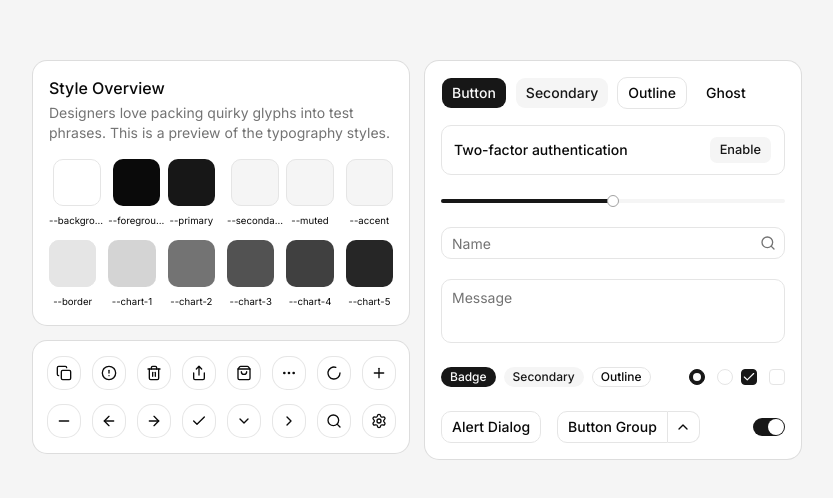
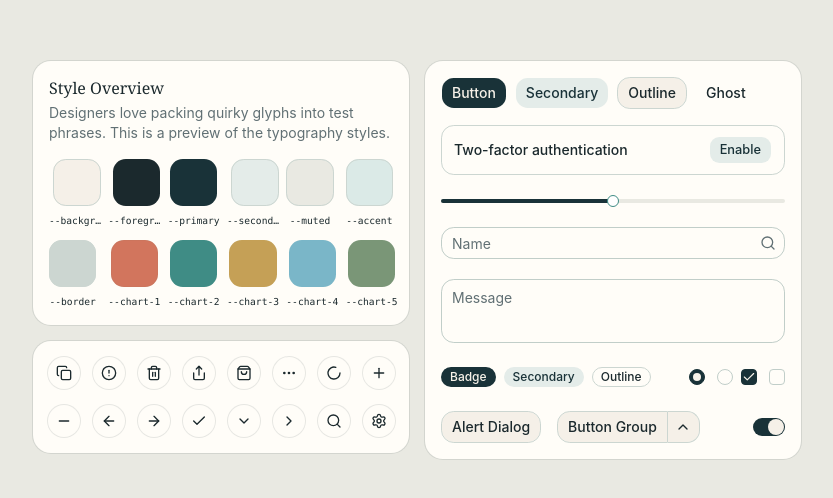
Before and after one commit to princeprog/city-of-habits, a Next.js app: page / in a window 1280 px wide. Shown: the part 140-638 px from the top of the page, without its empty margins (223-1056 px from the left). Built offline with nearby package versions, Linux system fonts and the light colour scheme.

Commit message:
style: establish paper and night city themes

```diff
--- a/src/app/globals.css
+++ b/src/app/globals.css
@@ -6,7 +6,7 @@
 
 @theme inline {
   --font-sans: var(--font-sans);
---font-heading: var(--font-sans);
+  --font-heading: var(--font-serif);
   --font-mono: var(--font-mono);
   --font-serif: var(--font-serif);
   --color-background: var(--background);
@@ -24,7 +24,6 @@
   --color-accent: var(--accent);
   --color-accent-foreground: var(--accent-foreground);
   --color-destructive: var(--destructive);
---color-destructive-foreground: var(--destructive-foreground);
   --color-border: var(--border);
   --color-input: var(--input);
   --color-ring: var(--ring);
@@ -51,79 +50,145 @@
 }
 
 :root {
-  --background: oklch(1 0 0);
---foreground: oklch(0.145 0 0);
---card: oklch(1 0 0);
---card-foreground: oklch(0.145 0 0);
---popover: oklch(1 0 0);
---popover-foreground: oklch(0.145 0 0);
---primary: oklch(0.205 0 0);
---primary-foreground: oklch(0.985 0 0);
---secondary: oklch(0.97 0 0);
---secondary-foreground: oklch(0.205 0 0);
---muted: oklch(0.97 0 0);
---muted-foreground: oklch(0.556 0 0);
---accent: oklch(0.97 0 0);
---accent-foreground: oklch(0.205 0 0);
---destructive: oklch(0.577 0.245 27.325);
---border: oklch(0.922 0 0);
---input: oklch(0.922 0 0);
---ring: oklch(0.708 0 0);
---chart-1: oklch(0.87 0 0);
---chart-2: oklch(0.556 0 0);
---chart-3: oklch(0.439 0 0);
---chart-4: oklch(0.371 0 0);
---chart-5: oklch(0.269 0 0);
---radius: 0.625rem;
---sidebar: oklch(0.985 0 0);
---sidebar-foreground: oklch(0.145 0 0);
---sidebar-primary: oklch(0.205 0 0);
---sidebar-primary-foreground: oklch(0.985 0 0);
---sidebar-accent: oklch(0.97 0 0);
---sidebar-accent-foreground: oklch(0.205 0 0);
---sidebar-border: oklch(0.922 0 0);
---sidebar-ring: oklch(0.708 0 0);
+  --font-sans: Inter, ui-sans-serif, system-ui, sans-serif;
+  --font-serif: Georgia, "Times New Roman", serif;
+  --font-mono: "SFMono-Regular", Consolas, "Liberation Mono", monospace;
+  --background: #f5f0e8;
+  --foreground: #1b292d;
+  --card: #fffdf8;
+  --card-foreground: #1b292d;
+  --popover: #fffdf8;
+  --popover-foreground: #1b292d;
+  --primary: #193238;
+  --primary-foreground: #f7f2e9;
+  --secondary: #e4ece9;
+  --secondary-foreground: #193238;
+  --muted: #e9e9e2;
+  --muted-foreground: #617074;
+  --accent: #dbeae7;
+  --accent-foreground: #193238;
+  --destructive: #b95849;
+  --border: #ccd6d1;
+  --input: #c1cec9;
+  --ring: #3f8c85;
+  --chart-1: #d2755d;
+  --chart-2: #3f8c85;
+  --chart-3: #c5a056;
+  --chart-4: #7ab6c8;
+  --chart-5: #7a9677;
+  --radius: 0.8rem;
+  --sidebar: #ebeae2;
+  --sidebar-foreground: #1b292d;
+  --sidebar-primary: #193238;
+  --sidebar-primary-foreground: #f7f2e9;
+  --sidebar-accent: #dbeae7;
+  --sidebar-accent-foreground: #193238;
+  --sidebar-border: #ccd6d1;
+  --sidebar-ring: #3f8c85;
+  --district-body: #7a9677;
+  --district-mind: #7ab6c8;
+  --district-creative: #d2755d;
+  --district-connection: #3f8c85;
+  --district-work: #5d78b1;
+  --district-recovery: #c5a056;
+  --city-coral: #d2755d;
+  --city-teal: #3f8c85;
+  --city-gold: #c5a056;
+  --city-sky: #7ab6c8;
+  --city-moss: #7a9677;
+  --city-blue: #5d78b1;
+  --map-grid: rgba(25, 50, 56, 0.08);
+  --map-road: rgba(25, 50, 56, 0.18);
+  --map-water: rgba(122, 182, 200, 0.22);
 }
 
 .dark {
-  --background: oklch(0.145 0 0);
---foreground: oklch(0.985 0 0);
---card: oklch(0.205 0 0);
---card-foreground: oklch(0.985 0 0);
---popover: oklch(0.205 0 0);
---popover-foreground: oklch(0.985 0 0);
---primary: oklch(0.922 0 0);
---primary-foreground: oklch(0.205 0 0);
---secondary: oklch(0.269 0 0);
---secondary-foreground: oklch(0.985 0 0);
---muted: oklch(0.269 0 0);
---muted-foreground: oklch(0.708 0 0);
---accent: oklch(0.269 0 0);
---accent-foreground: oklch(0.985 0 0);
---destructive: oklch(0.704 0.191 22.216);
---border: oklch(1 0 0 / 10%);
---input: oklch(1 0 0 / 15%);
---ring: oklch(0.556 0 0);
---chart-1: oklch(0.87 0 0);
---chart-2: oklch(0.556 0 0);
---chart-3: oklch(0.439 0 0);
---chart-4: oklch(0.371 0 0);
---chart-5: oklch(0.269 0 0);
---sidebar: oklch(0.205 0 0);
---sidebar-foreground: oklch(0.985 0 0);
---sidebar-primary: oklch(0.488 0.243 264.376);
---sidebar-primary-foreground: oklch(0.985 0 0);
---sidebar-accent: oklch(0.269 0 0);
---sidebar-accent-foreground: oklch(0.985 0 0);
---sidebar-border: oklch(1 0 0 / 10%);
---sidebar-ring: oklch(0.556 0 0);
+  --background: #0e2025;
+  --foreground: #f7f2e9;
+  --card: #142d32;
+  --card-foreground: #f7f2e9;
+  --popover: #142d32;
+  --popover-foreground: #f7f2e9;
+  --primary: #e7c98b;
+  --primary-foreground: #193238;
+  --secondary: #1c3a40;
+  --secondary-foreground: #f7f2e9;
+  --muted: #193238;
+  --muted-foreground: #aab9b7;
+  --accent: #24474a;
+  --accent-foreground: #f7f2e9;
+  --destructive: #e08370;
+  --border: rgba(247, 242, 233, 0.16);
+  --input: rgba(247, 242, 233, 0.22);
+  --ring: #78bcb4;
+  --chart-1: #e08370;
+  --chart-2: #78bcb4;
+  --chart-3: #e7c98b;
+  --chart-4: #83bfd2;
+  --chart-5: #9ab58d;
+  --sidebar: #11272c;
+  --sidebar-foreground: #f7f2e9;
+  --sidebar-primary: #e7c98b;
+  --sidebar-primary-foreground: #193238;
+  --sidebar-accent: #1c3a40;
+  --sidebar-accent-foreground: #f7f2e9;
+  --sidebar-border: rgba(247, 242, 233, 0.16);
+  --sidebar-ring: #78bcb4;
+  --city-coral: #e08370;
+  --city-teal: #78bcb4;
+  --city-gold: #e7c98b;
+  --city-sky: #83bfd2;
+  --city-moss: #9ab58d;
+  --city-blue: #829bd0;
+  --map-grid: rgba(247, 242, 233, 0.08);
+  --map-road: rgba(247, 242, 233, 0.2);
+  --map-water: rgba(120, 188, 180, 0.2);
 }
 
 @layer base {
   * {
     @apply border-border outline-ring/50;
   }
+
+  html {
+    scroll-behavior: smooth;
+  }
+
   body {
-  @apply bg-background text-foreground;
+    @apply min-h-screen bg-background text-foreground antialiased;
+    font-family: var(--font-sans);
+  }
+
+  ::selection {
+    background: var(--accent);
+    color: var(--accent-foreground);
   }
 }
+
+@layer utilities {
+  .font-editorial {
+    font-family: var(--font-serif);
+  }
+
+  .font-label {
+    font-family: var(--font-mono);
+    letter-spacing: 0.12em;
+    text-transform: uppercase;
+  }
+
+  .paper-grain {
+    background-image: radial-gradient(var(--map-grid) 0.65px, transparent 0.65px);
+    background-size: 7px 7px;
+  }
+
+  .city-grid {
+    background-image:
+      linear-gradient(to right, var(--map-grid) 1px, transparent 1px),
+      linear-gradient(to bottom, var(--map-grid) 1px, transparent 1px);
+    background-size: 32px 32px;
+  }
+
+  .text-balance {
+    text-wrap: balance;
+  }
+}
--- a/src/app/layout.tsx
+++ b/src/app/layout.tsx
@@ -1,28 +1,33 @@
-import type { Metadata } from "next";
-import { Inter } from "next/font/google";
-import "./globals.css";
-import { ThemeProvider } from "@/components/theme-provider";
+import type { Metadata, Viewport } from "next"
 
-const fontSans = Inter({subsets:['latin'],variable:'--font-sans'});
-
+import { ThemeProvider } from "@/components/theme-provider"
+import "./globals.css"
 
 export const metadata: Metadata = {
-  title: "Create Next App",
-  description: "Generated by create next app",
-};
+  title: {
+    default: "City of Habits",
+    template: "%s | City of Habits",
+  },
+  description:
+    "A private, local-first habit tracker that turns daily routines into a living personal city.",
+}
+
+export const viewport: Viewport = {
+  width: "device-width",
+  initialScale: 1,
+  themeColor: "#f5f0e8",
+}
 
 export default function RootLayout({
   children,
 }: Readonly<{
-  children: React.ReactNode;
+  children: React.ReactNode
 }>) {
   return (
-    <html lang="en" suppressHydrationWarning className={fontSans.variable}>
-      <body
-        className="antialiased"
-      >
+    <html lang="en" suppressHydrationWarning>
+      <body>
         <ThemeProvider>{children}</ThemeProvider>
       </body>
     </html>
-  );
+  )
 }
--- /dev/null
+++ b/src/components/app/app-shell.tsx
@@ -0,0 +1,109 @@
+"use client"
+
+import Link from "next/link"
+import { usePathname } from "next/navigation"
+import { BarChart3, Building2, Compass, Map, Plus, Settings2 } from "lucide-react"
+
+import { CityLogo } from "@/components/city/city-logo"
+import {
+  Sidebar,
+  SidebarContent,
+  SidebarFooter,
+  SidebarGroup,
+  SidebarGroupContent,
+  SidebarGroupLabel,
+  SidebarHeader,
+  SidebarInset,
+  SidebarMenu,
+  SidebarMenuButton,
+  SidebarMenuItem,
+  SidebarProvider,
+  SidebarRail,
+  SidebarSeparator,
+  SidebarTrigger,
+} from "@/components/ui/sidebar"
+import { Separator } from "@/components/ui/separator"
+
+const mainLinks = [
+  { href: "/city", label: "Your city", icon: Map },
+  { href: "/habit/new", label: "Build a habit", icon: Plus },
+  { href: "/report", label: "City report", icon: BarChart3 },
+]
+
+const exploreLinks = [
+  { href: "/district?id=all", label: "Districts", icon: Compass },
+  { href: "/settings", label: "Settings", icon: Settings2 },
+]
+
+export function AppShell({ children }: { children: React.ReactNode }) {
+  const pathname = usePathname()
+
+  return (
+    <SidebarProvider>
+      <Sidebar collapsible="icon" variant="sidebar">
+        <SidebarHeader className="p-3">
+          <CityLogo compact />
+        </SidebarHeader>
+        <SidebarSeparator />
+        <SidebarContent>
+          <SidebarGroup>
+            <SidebarGroupLabel className="font-label text-[0.58rem]">Navigate</SidebarGroupLabel>
+            <SidebarGroupContent>
+              <SidebarMenu>
+                {mainLinks.map((item) => (
+                  <SidebarMenuItem key={item.href}>
+                    <SidebarMenuButton
+                      render={<Link href={item.href} />}
+                      isActive={pathname === item.href}
+                      tooltip={item.label}
+                    >
+                      <item.icon />
+                      <span>{item.label}</span>
+                    </SidebarMenuButton>
+                  </SidebarMenuItem>
+                ))}
+              </SidebarMenu>
+            </SidebarGroupContent>
+          </SidebarGroup>
+          <SidebarGroup>
+            <SidebarGroupLabel className="font-label text-[0.58rem]">Explore</SidebarGroupLabel>
+            <SidebarGroupContent>
+              <SidebarMenu>
+                {exploreLinks.map((item) => (
+                  <SidebarMenuItem key={item.href}>
+                    <SidebarMenuButton
+                      render={<Link href={item.href} />}
+                      isActive={pathname === item.href}
+                      tooltip={item.label}
+                    >
+                      <item.icon />
+                      <span>{item.label}</span>
+                    </SidebarMenuButton>
+                  </SidebarMenuItem>
+                ))}
+              </SidebarMenu>
+            </SidebarGroupContent>
+          </SidebarGroup>
+        </SidebarContent>
+        <SidebarFooter className="p-3">
+          <p className="font-label text-[0.52rem] leading-relaxed text-muted-foreground group-data-[collapsible=icon]:hidden">A private city for the life you are building.</p>
+        </SidebarFooter>
+        <SidebarRail />
+      </Sidebar>
+      <SidebarInset>
+        <header className="sticky top-0 z-10 flex h-14 shrink-0 items-center gap-3 border-b bg-background/85 px-4 backdrop-blur sm:px-6">
+          <SidebarTrigger />
+          <Separator orientation="vertical" className="h-5" />
+          <div className="flex items-center gap-2 text-sm text-muted-foreground">
+            <Building2 aria-hidden="true" />
+            <span className="hidden sm:inline">Your living city</span>
+          </div>
+          <div className="ml-auto flex items-center gap-2">
+            <Link href="/" className="text-xs text-muted-foreground transition-colors hover:text-foreground">About the project</Link>
+          </div>
+        </header>
+        <main className="min-h-[calc(100vh-3.5rem)]">{children}</main>
+      </SidebarInset>
+    </SidebarProvider>
+  )
+}
--- a/src/components/theme-provider.tsx
+++ b/src/components/theme-provider.tsx
@@ -10,8 +10,8 @@ function ThemeProvider({
   return (
     <NextThemesProvider
       attribute="class"
-      defaultTheme="system"
-      enableSystem
+      defaultTheme="light"
+      enableSystem={false}
       disableTransitionOnChange
       {...props}
     >
```
Lines whose indentation alone changed are shown as unchanged.
